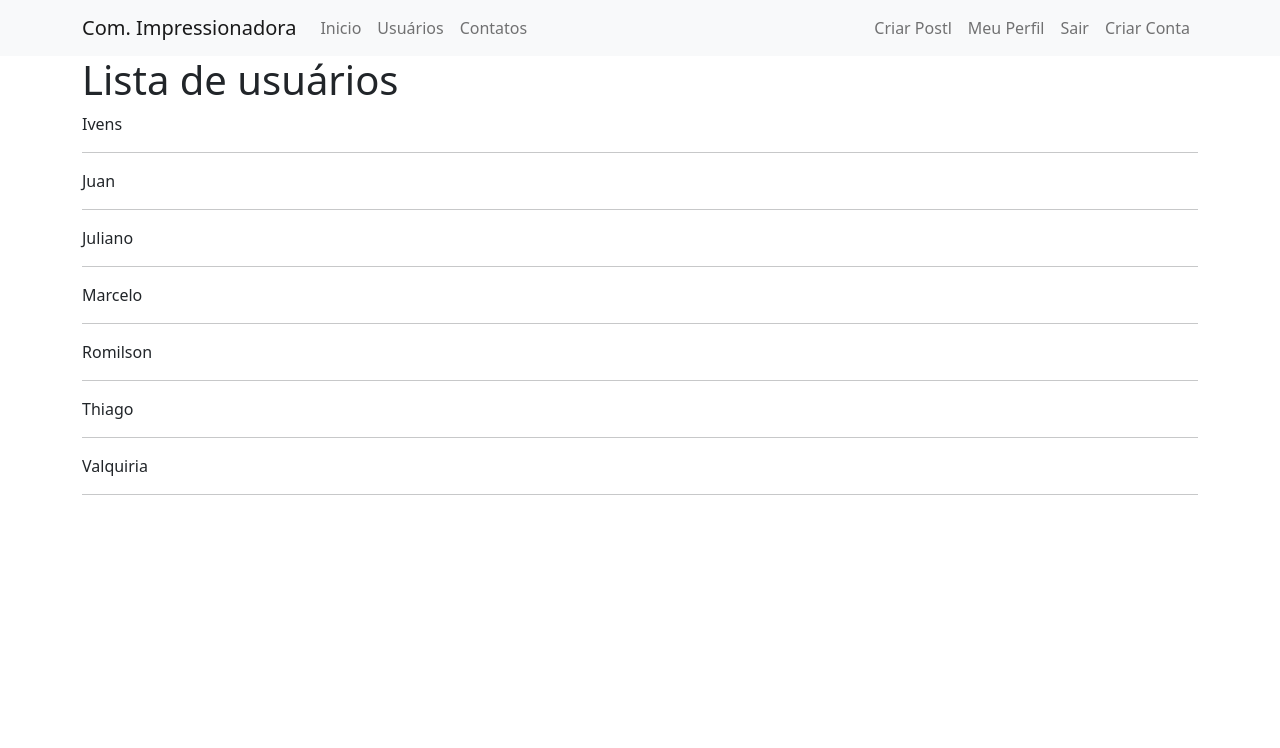
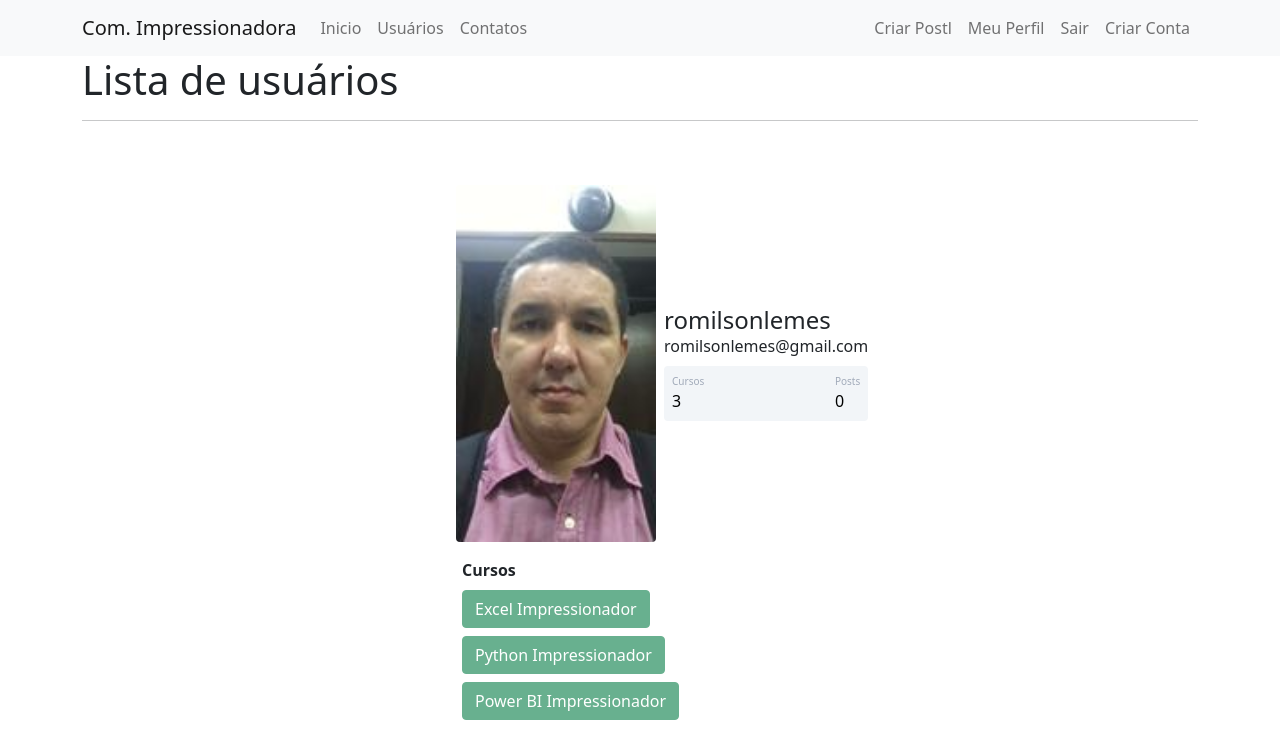
Before and after one commit to romilsonlemes/romSiteFlask, a Flask app: page /usuarios in a window 1280 px wide. Shown: the top 748 px of the page. Before the commit the page ends 495 px from the top, so only its background shows below. Run offline with Flask 2, Linux system fonts and the light colour scheme; a user stored in the database is signed in; data comes from the database, SQL or seed files in the repository; both versions use the stored data as it was after the commit.

Commit message:
Criar o preenchimento da Lista de Usuários do Banco de Dados
Foi a programação preencher a lista de usuários na página de usuários.

close #23

```diff
--- a/comunidadeimpressionadora/routes.py
+++ b/comunidadeimpressionadora/routes.py
@@ -8,7 +8,6 @@ import secrets
 import os
 from PIL import Image # Biblioteca para compactar Imagem
 
-listaUsuarios = ['Romilson', 'Thiago', 'Juan', 'Juliano', 'Valquiria', 'Marcelo', 'Ivens']
 
 # Configuração Inicial
 @app.route('/')
@@ -22,7 +21,7 @@ def contato():
 @app.route('/usuarios')
 @login_required
 def usuarios():
-    listaUsuarios.sort()
+    listaUsuarios = Usuario.query.all()
     return render_template('usuarios.html', listaUsuarios=listaUsuarios)
 
 @app.route('/login', methods=['GET', 'POST'])
--- a/comunidadeimpressionadora/templates/usuarios.html
+++ b/comunidadeimpressionadora/templates/usuarios.html
@@ -4,10 +4,42 @@
 
         <div class="container">
             <h1>Lista de usuários</h1>
+            <hr>
             {% for usuario in listaUsuarios %}
-                <p>{{ usuario }} </p>
-                <hr>
+                  <div class="container mt-5 d-flex justify-content-center">
+                      <div class="card p-3">
+                          <div class="d-flex align-items-center">
+                              <div class="image pe-2"> <img src="{{  url_for('static', filename='fotos_perfil/{}'.format(usuario.foto_perfil)) }}" class="rounded" width="200"> </div>
+                              <div class="ml-3 w-100">
+                                      <h4 class="mb-0 mt-0">{{ usuario.username }}</h4> <span> {{ usuario.email }}</span>
+                                      <div class="p-2 mt-2 bg-primary d-flex justify-content-between rounded text-white stats">
+                                          {% if 'Não Informado' in usuario.cursos %}
+                                            <div class="d-flex flex-column"> <span class="articles">Cursos</span> <span class="number1">0</span> </div>
+                                          {% else %}
+                                            <div class="d-flex flex-column"> <span class="articles">Cursos</span> <span class="number1">{{ usuario.cursos.count(';') + 1 }}</span> </div>
+                                          {% endif %}
+                                          <div class="d-flex flex-column"> <span class="rating">Posts</span> <span class="number3">0</span> </div>
+                                      </div>
+                              </div>
+                        </div>
+                      </div>
+                  </div>
+                  <!-- Lista de Cursos Escolhidos pelo Usuário -->
+                  {% if 'Não Informado' not in usuario.cursos %}
+                          <div class="row justify-content-center">
+                              <div class="col col-4" style="text-align-center">
+                                    <strong>Cursos</strong><br>
+                                    {% for curso in usuario.cursos.split(';') %}
+                                        <button type="button" class="btn btn-success mt-2" disabled>{{ curso }}</button>
+                                    {% endfor %}
+                              </div>
+                          </div>
+                  {% endif %}
+
             {% endfor %}
         </div>
-
+        <!-- Deixar uma margem no final par não ficar colado no Rodapé da página -->
+        <div class="row mt-5">
+            <hr>
+        </div>
 {% endblock %}
```
Also changed, not shown: comunidadeimpressionadora/database/comunidade.db, comunidadeimpressionadora/static/fotos_perfil/AnneLottermann.jpeg (added), comunidadeimpressionadora/static/fotos_perfil/AnneLottermann72bfb7d670a0839d.jpeg (added), comunidadeimpressionadora/static/fotos_perfil/FabianaScaranzi.png (added), comunidadeimpressionadora/static/fotos_perfil/FabianaScaranzi7b86e42d418cfa96.png (added).
